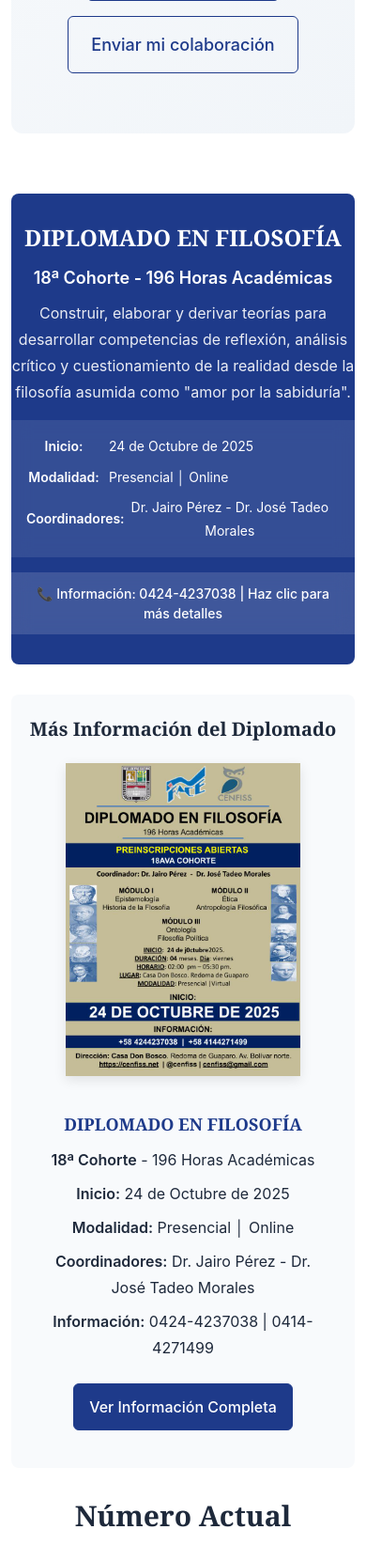
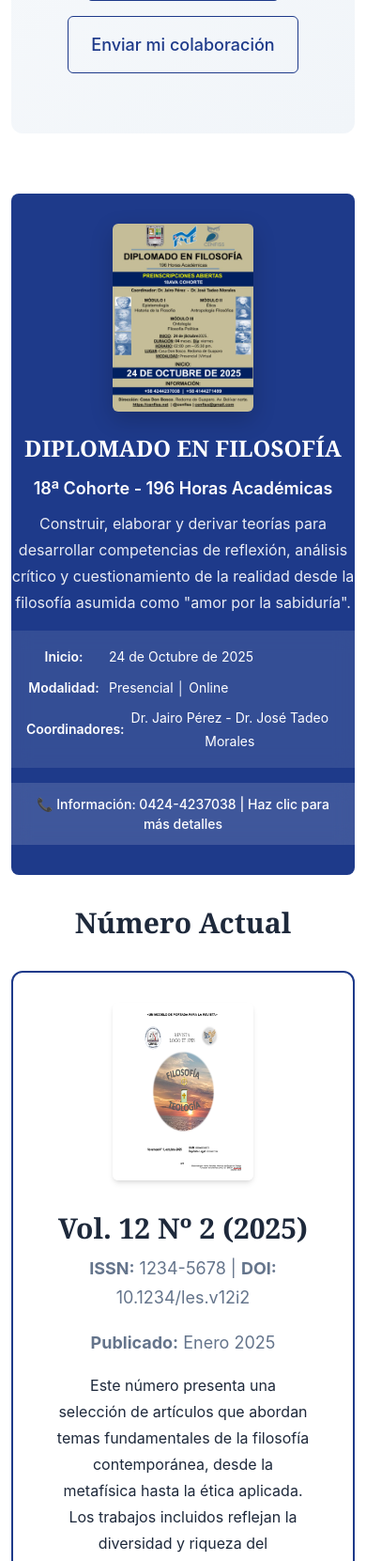
Before and after one commit to refo44/demo-revistalogos, a PHP site: page / in a window 390 px wide. Shown: the part 564-2225 px from the top of the page at 94% size. Run offline with PHP 8.4, Linux system fonts and the light colour scheme.

Commit message:
refactor: Move flyer image back into banner with text
- Remove separate flyer section
- Add flyer.jpg image back to banner alongside text
- Use grid layout: image left, text right
- Maintain banner clickable functionality
- Keep responsive design for mobile
- Clean up unused flyer section CSS

```diff
--- a/assets/css/pages.css
+++ b/assets/css/pages.css
@@ -1021,10 +1021,21 @@
 }
 
 .banner__content {
-  display: flex;
-  justify-content: center;
+  display: grid;
+  grid-template-columns: auto 1fr;
+  gap: var(--space-6);
   align-items: center;
-  text-align: center;
+}
+
+.banner__image {
+  flex-shrink: 0;
+}
+
+.banner__img {
+  width: 200px;
+  height: auto;
+  border-radius: var(--border-radius);
+  box-shadow: 0 8px 24px rgba(0, 0, 0, 0.2);
 }
 
 .banner__title {
@@ -1110,68 +1121,6 @@
   display: block;
 }
 
-/* Flyer Section */
-.flyer-section {
-  margin: var(--space-8) 0;
-  padding: var(--space-6) 0;
-  background-color: var(--color-bg-secondary);
-  border-radius: var(--border-radius-lg);
-}
-
-.flyer-container {
-  max-width: 1200px;
-  margin: 0 auto;
-  padding: 0 var(--space-4);
-}
-
-.flyer-title {
-  text-align: center;
-  font-size: var(--font-size-xl);
-  font-weight: var(--font-weight-bold);
-  margin-bottom: var(--space-6);
-  color: var(--color-text-primary);
-}
-
-.flyer-content {
-  display: grid;
-  grid-template-columns: auto 1fr;
-  gap: var(--space-6);
-  align-items: start;
-}
-
-.flyer-image {
-  width: 300px;
-  height: auto;
-  border-radius: var(--border-radius-md);
-  box-shadow: 0 4px 12px rgba(0, 0, 0, 0.1);
-}
-
-.flyer-info {
-  padding: var(--space-4);
-}
-
-.flyer-info h4 {
-  font-size: var(--font-size-lg);
-  font-weight: var(--font-weight-bold);
-  color: var(--color-primary);
-  margin-bottom: var(--space-3);
-}
-
-.flyer-info p {
-  margin-bottom: var(--space-2);
-  font-size: var(--font-size-base);
-  line-height: var(--line-height-relaxed);
-}
-
-.flyer-info strong {
-  color: var(--color-text-primary);
-  font-weight: var(--font-weight-semibold);
-}
-
-.flyer-info .btn {
-  margin-top: var(--space-4);
-}
-
 .revista-item__actions {
   display: flex;
   gap: var(--space-2);
@@ -1599,16 +1548,12 @@
   }
 
   .banner__content {
+    grid-template-columns: 1fr;
     text-align: center;
   }
 
-  .flyer-content {
-    grid-template-columns: 1fr;
-    text-align: center;
-  }
-
-  .flyer-image {
-    width: 250px;
+  .banner__img {
+    width: 150px;
     margin: 0 auto;
   }
 
--- a/index.html
+++ b/index.html
@@ -158,6 +158,9 @@
             <section class="banner">
                 <a href="https://cenfiss.net/index.php/eventos/" class="banner__link" target="_blank" rel="noopener noreferrer">
                     <div class="banner__content">
+                        <div class="banner__image">
+                            <img src="assets/img/flyer.jpg" alt="Flyer Diplomado en Filosofía - CENFISS" class="banner__img">
+                        </div>
                         <div class="banner__info">
                             <h2 class="banner__title">DIPLOMADO EN FILOSOFÍA</h2>
                             <p class="banner__description">18ª Cohorte - 196 Horas Académicas</p>
@@ -173,27 +176,6 @@
                         </div>
                     </div>
                 </a>
-            </section>
-
-            <!-- Flyer Section -->
-            <section class="flyer-section">
-                <div class="flyer-container">
-                    <h3 class="flyer-title">Más Información del Diplomado</h3>
-                    <div class="flyer-content">
-                        <img src="assets/img/flyer.jpg" alt="Flyer Diplomado en Filosofía - CENFISS" class="flyer-image">
-                        <div class="flyer-info">
-                            <h4>DIPLOMADO EN FILOSOFÍA</h4>
-                            <p><strong>18ª Cohorte</strong> - 196 Horas Académicas</p>
-                            <p><strong>Inicio:</strong> 24 de Octubre de 2025</p>
-                            <p><strong>Modalidad:</strong> Presencial │ Online</p>
-                            <p><strong>Coordinadores:</strong> Dr. Jairo Pérez - Dr. José Tadeo Morales</p>
-                            <p><strong>Información:</strong> 0424-4237038 | 0414-4271499</p>
-                            <a href="https://cenfiss.net/index.php/eventos/" class="btn btn--primary" target="_blank" rel="noopener noreferrer">
-                                Ver Información Completa
-                            </a>
-                        </div>
-                    </div>
-                </div>
             </section>
 
             <!-- Número Actual -->
```
